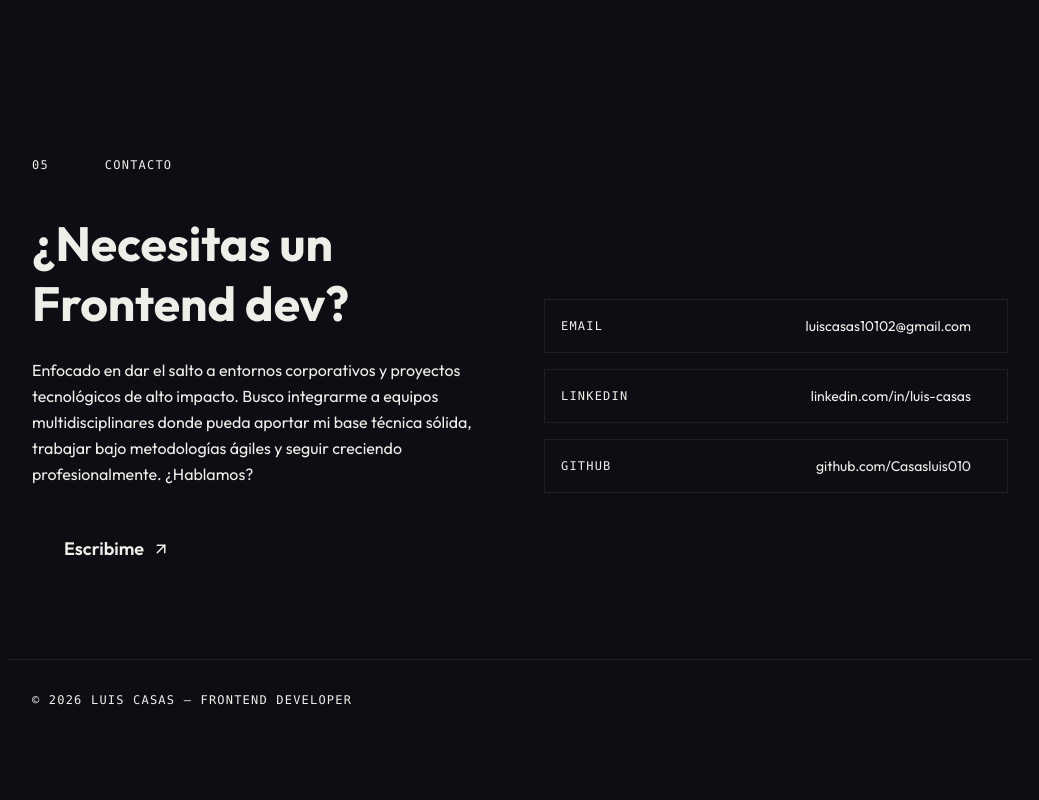
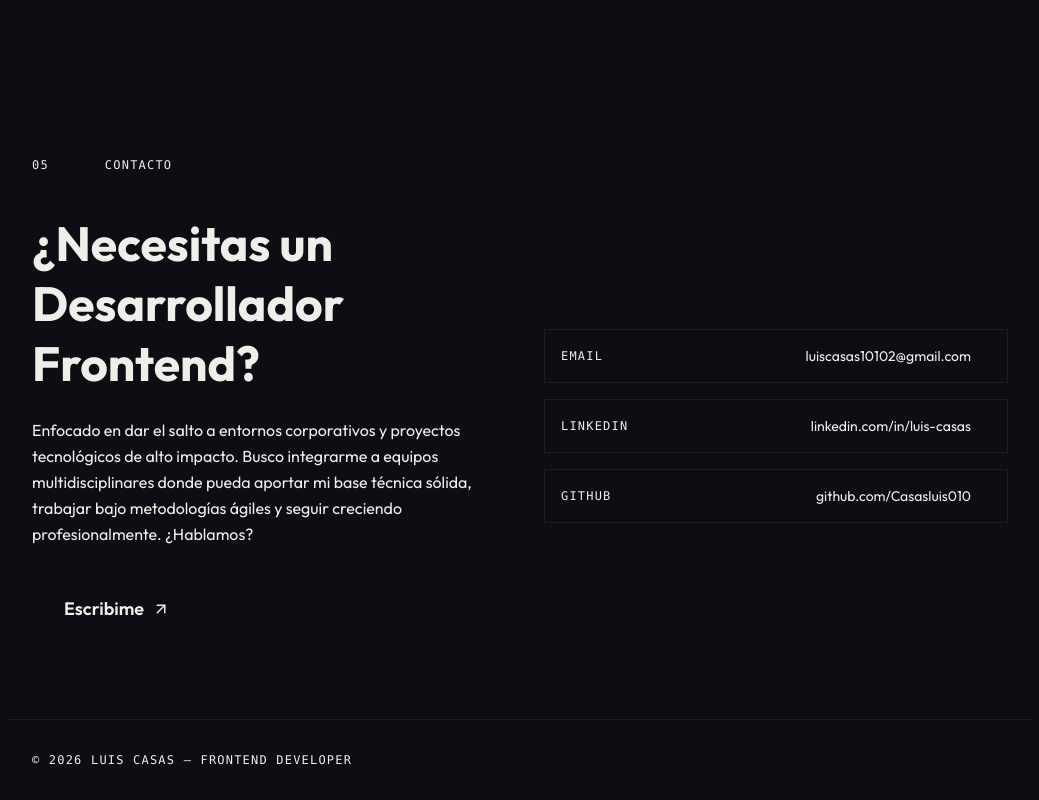
Before and after one commit to Casasluis010/portfolio-web, a React (Vite) app: page / in a window 1280 px wide. Shown: the part 2890-3690 px from the top of the page, without its empty margins (120-1159 px from the left). Before the commit the page ends 3630 px from the top, so only its background shows below. Built offline with nearby package versions, Linux system fonts and the light colour scheme; a web font is replaced by a local one.

Commit message:
Cambios de texto

```diff
--- a/src/app/App.tsx
+++ b/src/app/App.tsx
@@ -408,7 +408,7 @@
           <div>
             <h2 className="text-4xl md:text-5xl font-bold leading-tight mb-6">
               ¿Necesitas un<br />
-              <span className="text-primary">Frontend dev?</span>
+              <span className="text-primary">Desarrollador Frontend?</span>
             </h2>
             <p className="text-muted-foreground leading-relaxed mb-8">
               Enfocado en dar el salto a entornos corporativos y proyectos tecnológicos de alto impacto. Busco integrarme a equipos multidisciplinares donde pueda aportar mi base técnica sólida, trabajar bajo metodologías ágiles y seguir creciendo profesionalmente. ¿Hablamos?
```
